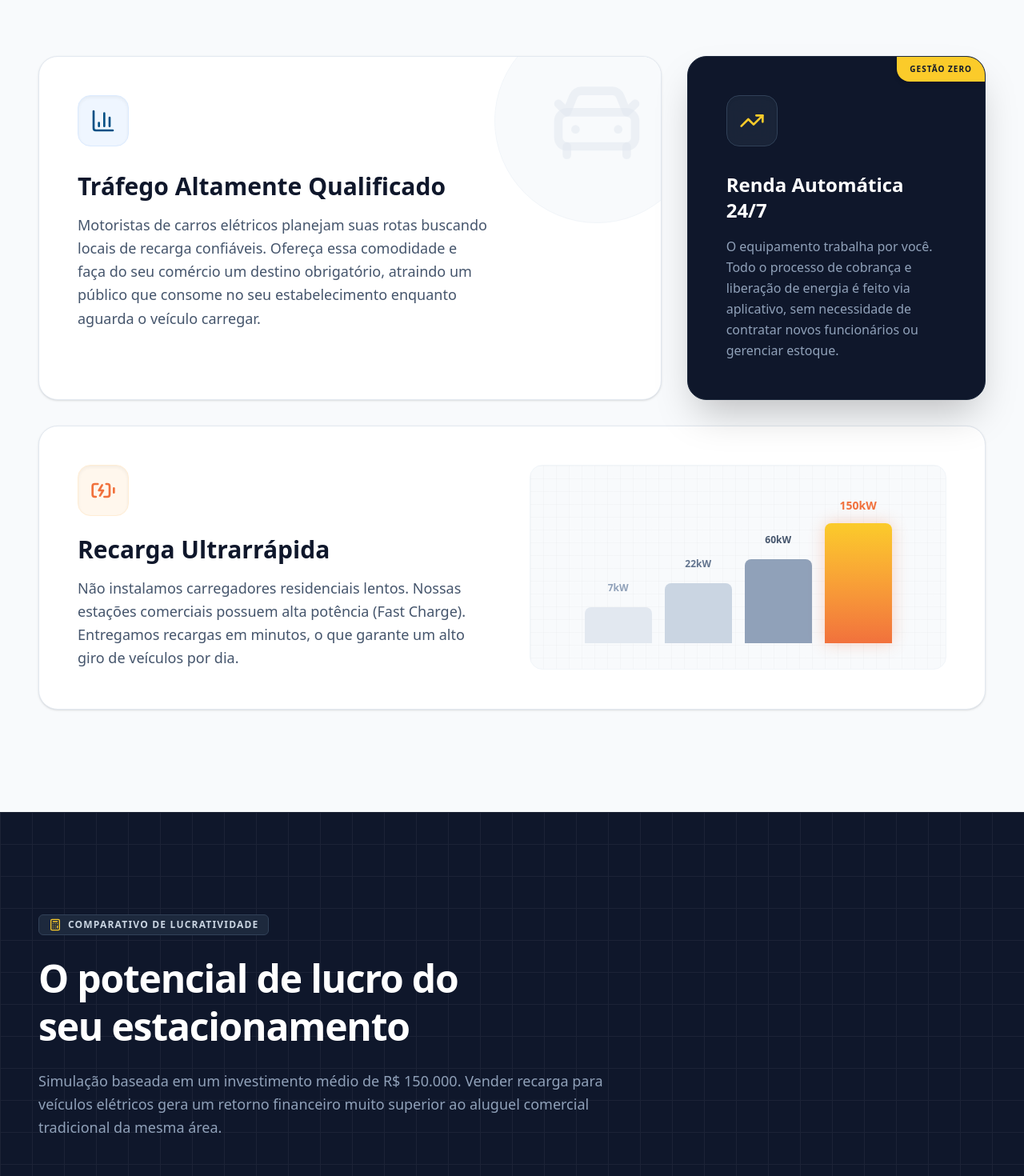
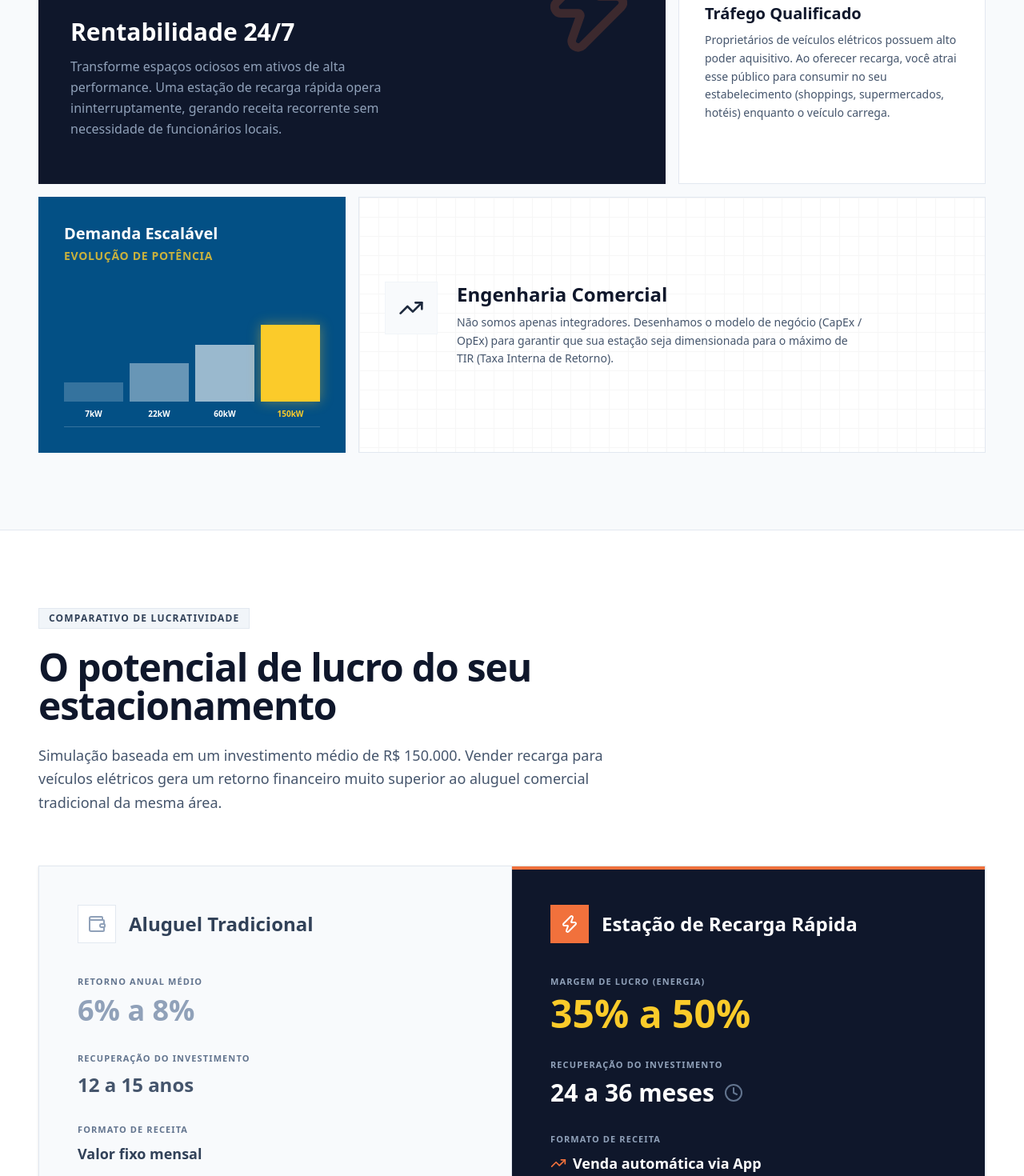
Before and after one commit to Techweniu/mineral-lp, a Next.js app: page / in a window 1280 px wide. Shown: the part 1320-2790 px from the top of the page at 80% size. Built offline with nearby package versions, Linux system fonts and the light colour scheme.

Commit message:
feat(anti-slop): refatorar Navbar, MarketOpportunity e ROIMatrix com design anti-slop estrito

```diff
--- a/src/components/MarketOpportunity.tsx
+++ b/src/components/MarketOpportunity.tsx
@@ -1,92 +1,92 @@
-import { TrendingUp, CarFront, BarChart3, BatteryCharging } from "lucide-react";
+"use client";
+
+import { BatteryCharging, TrendingUp, Zap, MapPin } from "lucide-react";
 
 export function MarketOpportunity() {
   return (
-    <section className="w-full py-32 bg-slate-50 relative overflow-hidden">
-      {/* Linha de separação super sutil no topo */}
-      <div className="absolute top-0 inset-x-0 h-px bg-gradient-to-r from-transparent via-slate-300 to-transparent"></div>
-
+    <section id="oportunidade" className="w-full py-24 bg-slate-50 text-slate-900 border-t border-slate-200">
       <div className="max-w-7xl mx-auto px-6 md:px-12">
-
-        {/* Cabeçalho Editorial */}
-        <div className="mb-20 max-w-3xl">
-          <h2 className="font-heading text-4xl md:text-5xl font-extrabold text-slate-900 mb-6 tracking-tight leading-tight">
-            A frota elétrica explodiu. <br />
-            <span className="text-transparent bg-clip-text bg-gradient-to-r from-mineral-orange to-mineral-yellow">
-              A infraestrutura não acompanhou.
-            </span>
+        <div className="max-w-3xl mb-16">
+          <h2 className="font-heading text-4xl md:text-5xl font-black text-slate-900 mb-6 tracking-tight">
+            A Janela de Oportunidade
           </h2>
-          <p className="text-xl text-slate-600 font-medium leading-relaxed">
-            O número de veículos elétricos cresce a cada dia, mas faltam pontos de recarga adequados. Transforme as vagas ociosas do seu estacionamento na solução exata que esses motoristas procuram.
+          <p className="text-lg text-slate-600 font-medium leading-relaxed">
+            O mercado de mobilidade elétrica no Brasil dobrou em 2023. Enquanto as vendas de veículos elétricos disparam, a infraestrutura de recarga não acompanha esse ritmo. Isso cria uma janela de oportunidade sem precedentes para proprietários de espaços comerciais.
           </p>
         </div>
 
-        {/* Bento Box Grid */}
-        <div className="grid grid-cols-1 md:grid-cols-12 gap-8">
+        {/* Bento Grid Assimétrico */}
+        <div className="grid grid-cols-1 md:grid-cols-3 gap-4 md:auto-rows-[320px]">
 
-          {/* Card Principal (Colunas 1 a 8) - Foco em Demanda */}
-          <div className="md:col-span-8 bg-white rounded-3xl p-10 lg:p-12 border border-slate-200 shadow-sm hover:shadow-xl transition-all duration-500 relative overflow-hidden group">
-             {/* Elemento de background decorativo */}
-             <div className="absolute -top-12 -right-12 bg-slate-50 w-64 h-64 rounded-full border border-slate-100 flex items-center justify-center group-hover:scale-110 transition-transform duration-700">
-                <CarFront className="w-32 h-32 text-slate-200/50" />
+          {/* Card 1: Dark (24/7) */}
+          <div className="md:col-span-2 bg-slate-900 text-white p-10 flex flex-col justify-between relative overflow-hidden group">
+            <div className="absolute top-0 right-0 p-8 opacity-20 group-hover:opacity-40 transition-opacity">
+              <Zap className="w-32 h-32 text-mineral-orange" />
             </div>
-
             <div className="relative z-10">
-               <div className="w-16 h-16 rounded-2xl bg-blue-50 text-mineral-blue flex items-center justify-center mb-8 border border-blue-100 shadow-inner">
-                 <BarChart3 className="w-8 h-8" />
+               <div className="inline-flex items-center justify-center w-12 h-12 bg-mineral-orange text-white mb-6">
+                <BatteryCharging className="w-6 h-6" />
                </div>
-               <h3 className="font-heading text-3xl font-bold text-slate-900 mb-4">Tráfego Altamente Qualificado</h3>
-               <p className="text-slate-600 text-lg leading-relaxed max-w-lg">
-                 Motoristas de carros elétricos planejam suas rotas buscando locais de recarga confiáveis. Ofereça essa comodidade e faça do seu comércio um destino obrigatório, atraindo um público que consome no seu estabelecimento enquanto aguarda o veículo carregar.
+               <h3 className="font-heading text-3xl font-bold mb-3">Rentabilidade 24/7</h3>
+               <p className="text-slate-400 max-w-md text-base leading-relaxed">
+                 Transforme espaços ociosos em ativos de alta performance. Uma estação de recarga rápida opera ininterruptamente, gerando receita recorrente sem necessidade de funcionários locais.
                </p>
             </div>
           </div>
 
-          {/* Card Secundário (Colunas 9 a 12) - Foco Financeiro (Dark Mode Invertido) */}
-          <div className="md:col-span-4 bg-slate-900 rounded-3xl p-10 lg:p-12 border border-slate-800 shadow-2xl relative overflow-hidden text-white flex flex-col justify-between hover:border-slate-700 transition-colors">
-             <div className="absolute top-0 right-0 bg-mineral-yellow text-slate-900 text-[10px] font-black tracking-widest uppercase px-4 py-2 rounded-bl-2xl shadow-md">
-               Gestão Zero
+          {/* Card 2: Light (Tráfego Qualificado) */}
+          <div className="bg-white border border-slate-200 p-8 flex flex-col justify-between">
+            <div>
+              <div className="inline-flex items-center justify-center w-10 h-10 bg-slate-100 text-mineral-blue mb-5">
+                <MapPin className="w-5 h-5" />
               </div>
-             <div>
-               <div className="w-16 h-16 rounded-2xl bg-slate-800/80 backdrop-blur-md flex items-center justify-center mb-8 border border-slate-700 shadow-inner">
-                 <TrendingUp className="w-8 h-8 text-mineral-yellow" />
-               </div>
-               <h3 className="font-heading text-2xl font-bold mb-4">Renda Automática 24/7</h3>
-               <p className="text-slate-400 leading-relaxed">
-                 O equipamento trabalha por você. Todo o processo de cobrança e liberação de energia é feito via aplicativo, sem necessidade de contratar novos funcionários ou gerenciar estoque.
+              <h3 className="font-heading text-xl font-bold text-slate-900 mb-2">Tráfego Qualificado</h3>
+              <p className="text-slate-600 text-sm leading-relaxed">
+                Proprietários de veículos elétricos possuem alto poder aquisitivo. Ao oferecer recarga, você atrai esse público para consumir no seu estabelecimento (shoppings, supermercados, hotéis) enquanto o veículo carrega.
               </p>
             </div>
           </div>
 
-          {/* Card Amplo Inferior (12 Colunas) - Foco Técnico com Mini-Gráfico Visual */}
-          <div className="md:col-span-12 bg-white rounded-3xl p-10 lg:p-12 border border-slate-200 shadow-sm flex flex-col md:flex-row items-center gap-12 hover:shadow-xl transition-all duration-500">
-             <div className="w-full md:w-1/2">
-                <div className="w-16 h-16 rounded-2xl bg-orange-50 text-mineral-orange flex items-center justify-center mb-6 border border-orange-100 shadow-inner">
-                  <BatteryCharging className="w-8 h-8" />
-                </div>
-                <h3 className="font-heading text-3xl font-bold text-slate-900 mb-4">Recarga Ultrarrápida</h3>
-                <p className="text-slate-600 text-lg leading-relaxed">
-                  Não instalamos carregadores residenciais lentos. Nossas estações comerciais possuem alta potência (Fast Charge). Entregamos recargas em minutos, o que garante um alto giro de veículos por dia.
-                </p>
+          {/* Card 3: Mini gráfico de potência */}
+          <div className="bg-mineral-blue text-white p-8 flex flex-col justify-between md:col-span-1">
+             <div>
+              <h3 className="font-heading text-xl font-bold mb-1">Demanda Escalável</h3>
+              <p className="text-mineral-yellow/80 text-sm font-semibold uppercase tracking-wider mb-6">Evolução de Potência</p>
              </div>
 
-             {/* Micro-Dashboard Integrado (Simulação Visual) */}
-             <div className="w-full md:w-1/2 h-64 bg-slate-50 rounded-2xl border border-slate-100 flex items-center justify-center p-8 relative overflow-hidden">
-                <div className="absolute inset-0 opacity-50 bg-[linear-gradient(to_right,#80808012_1px,transparent_1px),linear-gradient(to_bottom,#80808012_1px,transparent_1px)] bg-[size:16px_16px]"></div>
+             {/* Gráfico Minimalista */}
+             <div className="flex items-end justify-between h-32 gap-2 border-b border-white/20 pb-2">
+                <div className="w-1/4 flex flex-col items-center justify-end h-full">
+                  <div className="w-full bg-white/20 h-[20%] hover:bg-white/40 transition-colors"></div>
+                  <span className="text-[10px] font-bold mt-2">7kW</span>
+                </div>
+                <div className="w-1/4 flex flex-col items-center justify-end h-full">
+                  <div className="w-full bg-white/40 h-[40%] hover:bg-white/60 transition-colors"></div>
+                  <span className="text-[10px] font-bold mt-2">22kW</span>
+                </div>
+                <div className="w-1/4 flex flex-col items-center justify-end h-full">
+                  <div className="w-full bg-white/60 h-[60%] hover:bg-white/80 transition-colors"></div>
+                  <span className="text-[10px] font-bold mt-2">60kW</span>
+                </div>
+                <div className="w-1/4 flex flex-col items-center justify-end h-full">
+                  <div className="w-full bg-mineral-yellow h-[100%] shadow-[0_0_15px_rgba(251,203,42,0.4)]"></div>
+                  <span className="text-[10px] font-bold mt-2 text-mineral-yellow">150kW</span>
+                </div>
+             </div>
+          </div>
 
-                <div className="w-full max-w-sm flex items-end justify-between gap-4 h-full relative z-10 pt-10">
-                   <div className="w-1/4 bg-slate-200 rounded-t-lg h-[30%] relative group transition-all hover:bg-slate-300">
-                      <span className="absolute -top-8 left-1/2 -translate-x-1/2 text-xs font-bold text-slate-400">7kW</span>
+          {/* Card 4: Light Textura */}
+          <div className="bg-white border border-slate-200 p-8 flex flex-col justify-center items-start md:col-span-2 relative overflow-hidden">
+            <div className="absolute inset-0 opacity-[0.03] bg-[linear-gradient(to_right,#000_1px,transparent_1px),linear-gradient(to_bottom,#000_1px,transparent_1px)] bg-[size:24px_24px]"></div>
+            <div className="relative z-10 flex items-start gap-6">
+              <div className="shrink-0 p-4 bg-slate-50 border border-slate-100">
+                <TrendingUp className="w-8 h-8 text-slate-800" />
               </div>
-                   <div className="w-1/4 bg-slate-300 rounded-t-lg h-[50%] relative group transition-all hover:bg-slate-400">
-                      <span className="absolute -top-8 left-1/2 -translate-x-1/2 text-xs font-bold text-slate-500">22kW</span>
-                   </div>
-                   <div className="w-1/4 bg-slate-400 rounded-t-lg h-[70%] relative group transition-all hover:bg-slate-500">
-                      <span className="absolute -top-8 left-1/2 -translate-x-1/2 text-xs font-bold text-slate-600">60kW</span>
-                   </div>
-                   <div className="w-1/4 bg-gradient-to-t from-mineral-orange to-mineral-yellow rounded-t-lg h-[100%] relative group shadow-[0_0_20px_rgba(241,113,60,0.3)]">
-                      <span className="absolute -top-8 left-1/2 -translate-x-1/2 text-sm font-black text-mineral-orange">150kW</span>
-                   </div>
+              <div>
+                <h3 className="font-heading text-2xl font-bold text-slate-900 mb-2">Engenharia Comercial</h3>
+                <p className="text-slate-600 text-sm max-w-lg leading-relaxed">
+                  Não somos apenas integradores. Desenhamos o modelo de negócio (CapEx / OpEx) para garantir que sua estação seja dimensionada para o máximo de TIR (Taxa Interna de Retorno).
+                </p>
               </div>
             </div>
           </div>
--- a/src/components/ROIMatrix.tsx
+++ b/src/components/ROIMatrix.tsx
@@ -1,114 +1,91 @@
 "use client";
 
-import { useEffect, useRef } from "react";
-import { Calculator, ArrowRight, Wallet, Zap, Clock, ShieldCheck } from "lucide-react";
+import { Wallet, Zap, Clock, TrendingUp } from "lucide-react";
 
 export function ROIMatrix() {
-  const sectionRef = useRef<HTMLElement>(null);
-
-  useEffect(() => {
-    const observer = new IntersectionObserver(
-      ([entry]) => {
-        if (entry.isIntersecting) {
-          if (typeof window !== "undefined" && window.fbq) {
-            window.fbq("track", "ViewContent");
-          }
-          observer.disconnect();
-        }
-      },
-      { threshold: 0.5 }
-    );
-
-    if (sectionRef.current) {
-      observer.observe(sectionRef.current);
-    }
-
-    return () => observer.disconnect();
-  }, []);
-
   return (
-    <section ref={sectionRef} className="w-full py-32 bg-slate-900 text-white relative overflow-hidden">
-      {/* Background de engenharia estrito */}
-      <div className="absolute inset-0 opacity-5 bg-[linear-gradient(to_right,#ffffff_1px,transparent_1px),linear-gradient(to_bottom,#ffffff_1px,transparent_1px)] bg-[size:40px_40px]"></div>
-
-      <div className="max-w-7xl mx-auto px-6 md:px-12 relative z-10">
+    <section id="roi" className="w-full py-24 bg-white text-slate-900 border-t border-slate-200">
+      <div className="max-w-7xl mx-auto px-6 md:px-12">
 
         <div className="mb-16 max-w-3xl">
-          <div className="inline-flex items-center gap-2 px-3 py-1 mb-6 rounded-md bg-slate-800 border border-slate-700">
-            <Calculator className="w-4 h-4 text-mineral-yellow" />
-            <span className="text-xs font-bold tracking-widest uppercase text-slate-300">Comparativo de Lucratividade</span>
+          <div className="inline-flex items-center gap-2 px-3 py-1 mb-6 bg-slate-100 border border-slate-200">
+            <span className="text-xs font-bold tracking-widest uppercase text-slate-700">Comparativo de Lucratividade</span>
           </div>
-          <h2 className="font-heading text-3xl md:text-5xl font-bold text-white mb-6 tracking-tight leading-tight">
-            O potencial de lucro do <br/>seu estacionamento
+          <h2 className="font-heading text-3xl md:text-5xl font-black text-slate-900 mb-6 tracking-tight">
+            O potencial de lucro do seu estacionamento
           </h2>
-          <p className="text-lg text-slate-400 font-medium leading-relaxed">
+          <p className="text-lg text-slate-600 font-medium leading-relaxed">
             Simulação baseada em um investimento médio de R$ 150.000. Vender recarga para veículos elétricos gera um retorno financeiro muito superior ao aluguel comercial tradicional da mesma área.
           </p>
         </div>
 
-        <div className="grid lg:grid-cols-2 gap-8">
+        <div className="grid lg:grid-cols-2 gap-0 border border-slate-200 shadow-sm">
 
-          {/* Coluna 1: Ativo Tradicional (Ocioso/Locação) */}
-          <div className="bg-slate-950 border border-slate-800 rounded-2xl p-8 md:p-10 flex flex-col justify-between grayscale opacity-80">
+          {/* Coluna 1: Ativo Tradicional */}
+          <div className="bg-slate-50 p-8 md:p-12 border-b lg:border-b-0 lg:border-r border-slate-200 flex flex-col justify-between">
             <div>
-              <div className="flex items-center justify-between mb-8">
-                <h3 className="font-heading text-xl font-bold text-slate-400">Aluguel Tradicional (Imóvel)</h3>
-                <Wallet className="w-6 h-6 text-slate-600" />
+              <div className="flex items-center gap-4 mb-10">
+                <div className="w-12 h-12 bg-white border border-slate-200 flex items-center justify-center">
+                  <Wallet className="w-6 h-6 text-slate-400" />
+                </div>
+                <h3 className="font-heading text-2xl font-bold text-slate-700">Aluguel Tradicional</h3>
               </div>
 
-              <div className="space-y-6">
-                <div className="border-b border-slate-800 pb-4">
-                  <p className="text-sm font-semibold text-slate-500 uppercase tracking-wide mb-1">Retorno Anual Médio</p>
-                  <p className="text-3xl font-bold text-slate-300">6% a 8%</p>
-                </div>
-                <div className="border-b border-slate-800 pb-4">
-                  <p className="text-sm font-semibold text-slate-500 uppercase tracking-wide mb-1">Recuperação do Investimento</p>
-                  <p className="text-3xl font-bold text-slate-300">12 a 15 anos</p>
+              <div className="space-y-8">
+                <div>
+                  <p className="text-[11px] font-bold text-slate-500 uppercase tracking-widest mb-2">Retorno Anual Médio</p>
+                  <p className="text-4xl font-bold text-slate-400">6% a 8%</p>
                 </div>
                 <div>
-                  <p className="text-sm font-semibold text-slate-500 uppercase tracking-wide mb-1">Forma de Ganho</p>
-                  <p className="text-xl font-bold text-slate-400">Valor fixo mensal</p>
+                  <p className="text-[11px] font-bold text-slate-500 uppercase tracking-widest mb-2">Recuperação do Investimento</p>
+                  <p className="text-2xl font-bold text-slate-600">12 a 15 anos</p>
+                </div>
+                <div>
+                  <p className="text-[11px] font-bold text-slate-500 uppercase tracking-widest mb-2">Formato de Receita</p>
+                  <p className="text-lg font-bold text-slate-700">Valor fixo mensal</p>
                 </div>
               </div>
             </div>
           </div>
 
           {/* Coluna 2: Estação de Recarga Fast Charge */}
-          <div className="bg-slate-800 border border-slate-700 rounded-2xl p-8 md:p-10 flex flex-col justify-between relative shadow-2xl overflow-hidden">
-            <div className="absolute top-0 inset-x-0 h-1 bg-gradient-to-r from-mineral-orange to-mineral-yellow"></div>
-            <div className="absolute -top-24 -right-24 bg-mineral-yellow/10 w-64 h-64 rounded-full blur-3xl"></div>
+          <div className="bg-slate-900 text-white p-8 md:p-12 flex flex-col justify-between relative overflow-hidden">
+            {/* Accent border top */}
+            <div className="absolute top-0 left-0 right-0 h-1 bg-mineral-orange"></div>
 
             <div className="relative z-10">
-              <div className="flex items-center justify-between mb-8">
-                <h3 className="font-heading text-2xl font-bold text-white">Estação de Recarga Rápida</h3>
-                <Zap className="w-8 h-8 text-mineral-yellow" />
+              <div className="flex items-center gap-4 mb-10">
+                <div className="w-12 h-12 bg-mineral-orange flex items-center justify-center">
+                  <Zap className="w-6 h-6 text-white" />
+                </div>
+                <h3 className="font-heading text-2xl font-bold">Estação de Recarga Rápida</h3>
               </div>
 
-              <div className="space-y-6">
-                <div className="border-b border-slate-700 pb-4">
-                  <p className="text-sm font-semibold text-slate-400 uppercase tracking-wide mb-1">Margem de Lucro (Energia)</p>
-                  <p className="text-4xl font-bold text-mineral-yellow">35% a 50%</p>
-                </div>
-                <div className="border-b border-slate-700 pb-4 flex items-center justify-between">
-                  <div>
-                    <p className="text-sm font-semibold text-slate-400 uppercase tracking-wide mb-1">Recuperação do Investimento</p>
-                    <p className="text-4xl font-bold text-white">24 a 36 meses</p>
-                  </div>
-                  <Clock className="w-8 h-8 text-slate-500" />
+              <div className="space-y-8">
+                <div>
+                  <p className="text-[11px] font-bold text-slate-400 uppercase tracking-widest mb-2">Margem de Lucro (Energia)</p>
+                  <p className="text-5xl font-black text-mineral-yellow">35% a 50%</p>
                 </div>
                 <div>
-                  <p className="text-sm font-semibold text-slate-400 uppercase tracking-wide mb-1">Forma de Ganho</p>
-                  <p className="text-xl font-bold text-white flex items-center gap-2">
-                    <ShieldCheck className="w-5 h-5 text-green-400" /> Venda automática via App
+                  <p className="text-[11px] font-bold text-slate-400 uppercase tracking-widest mb-2">Recuperação do Investimento</p>
+                  <div className="flex items-center gap-3">
+                    <p className="text-3xl font-bold text-white">24 a 36 meses</p>
+                    <Clock className="w-6 h-6 text-slate-500" />
+                  </div>
+                </div>
+                <div>
+                  <p className="text-[11px] font-bold text-slate-400 uppercase tracking-widest mb-2">Formato de Receita</p>
+                  <p className="text-lg font-bold text-white flex items-center gap-2">
+                    <TrendingUp className="w-5 h-5 text-mineral-orange" /> Venda automática via App
                   </p>
                 </div>
               </div>
             </div>
 
-            <div className="mt-10 pt-6 border-t border-slate-700 flex items-center justify-between">
-              <span className="text-sm text-slate-400 font-medium">* Baseado em um fluxo diário de 10 veículos.</span>
-              <a href="#simulador" className="text-mineral-orange hover:text-white font-bold flex items-center gap-2 transition-colors">
-                Fazer Minha Simulação <ArrowRight className="w-4 h-4" />
+            <div className="mt-12 pt-6 border-t border-slate-800 flex flex-col sm:flex-row sm:items-center justify-between gap-4">
+              <span className="text-xs text-slate-500 font-medium uppercase tracking-wide">* Baseado em fluxo diário de 10 veículos.</span>
+              <a href="#simulador" className="text-sm font-bold text-mineral-orange hover:text-white uppercase tracking-wide transition-colors">
+                Fazer Simulação &rarr;
               </a>
             </div>
           </div>
```
Also changed, not shown: src/components/Navbar.tsx (+31 -23 lines). Lines whose indentation alone changed are shown as unchanged.
